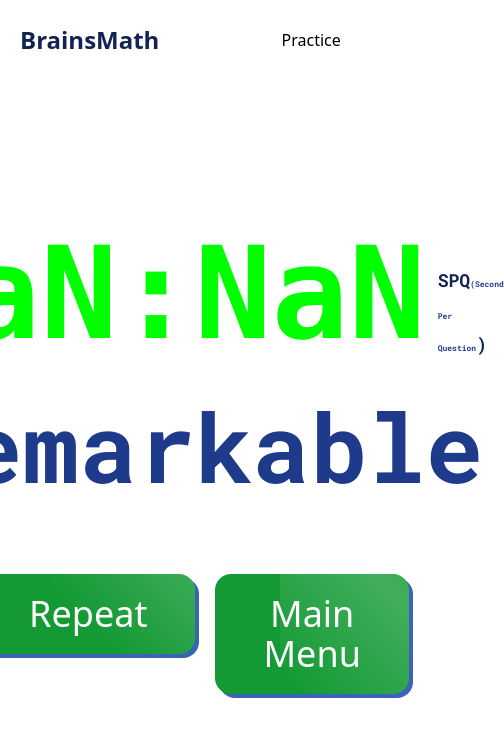
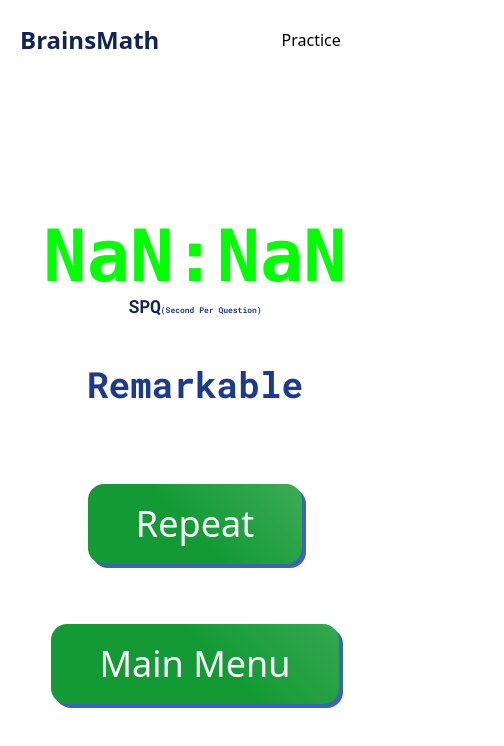
Before and after one commit to OM3X4/BrainsMath_Next, a Next.js app: page /trainingfinisher in a window 390 px wide. Shown: the top 746 px of the page, 504 px wide, since content can reach past the window. Built offline with nearby package versions, Linux system fonts and the light colour scheme.

Commit message:
responsive trainingfinisher

```diff
--- a/app/trainingfinisher/page.jsx
+++ b/app/trainingfinisher/page.jsx
@@ -72,12 +72,12 @@ function TrainFinisherContent() {
     return (
     <>
         <div className='flex items-center justify-center flex-col h-[calc(100vh-5rem)]'>
-            <div className=' flex justify-center items-center gap-3'>
-                <h1 style={{color: getColor(speed)}} className='text-9xl font-mono font-black mb-10'>{msToFormattedTime(speed)}</h1>
-                <h6 className='text-lg font-Mono font-bold text-navy'>SPQ<span className='text-lightNavy text-[0.5rem]'>(Second Per Question</span>)</h6>
+            <div className=' flex justify-center items-center flex-col md:flex-row md:gap-5 mb-10 md:mb-0'>
+                <h1 style={{color: getColor(speed)}} className='text-7xl md:text-9xl font-mono font-black md:mb-10'>{msToFormattedTime(speed)}</h1>
+                <h6 className='text-lg font-Mono font-bold text-navy'>SPQ<span className='text-lightNavy text-[0.5rem]'>(Second Per Question)</span></h6>
             </div>
-            <h1 className=' text-8xl mb-10 font-bold font-Mono text-lightNavy'>{expression}</h1>
-            <div className=' flex gap-5'>
+            <h1 className='text-4xl text-center md:text-8xl mb-10 font-bold font-Mono text-lightNavy'>{expression}</h1>
+            <div className=' flex gap-5 flex-col items-center justify-center'>
                 <Link href={link} prefetch={true}>
                     <div className='text-center mt-10 bg-green py-5 px-12 text-white rounded-2xl text-4xl shadow-[4px_4px_0_rgb(60,100,180)] transition-all duration-150 hover:bg-lightNavy cursor-pointer coin-button '>
                         Repeat
```
